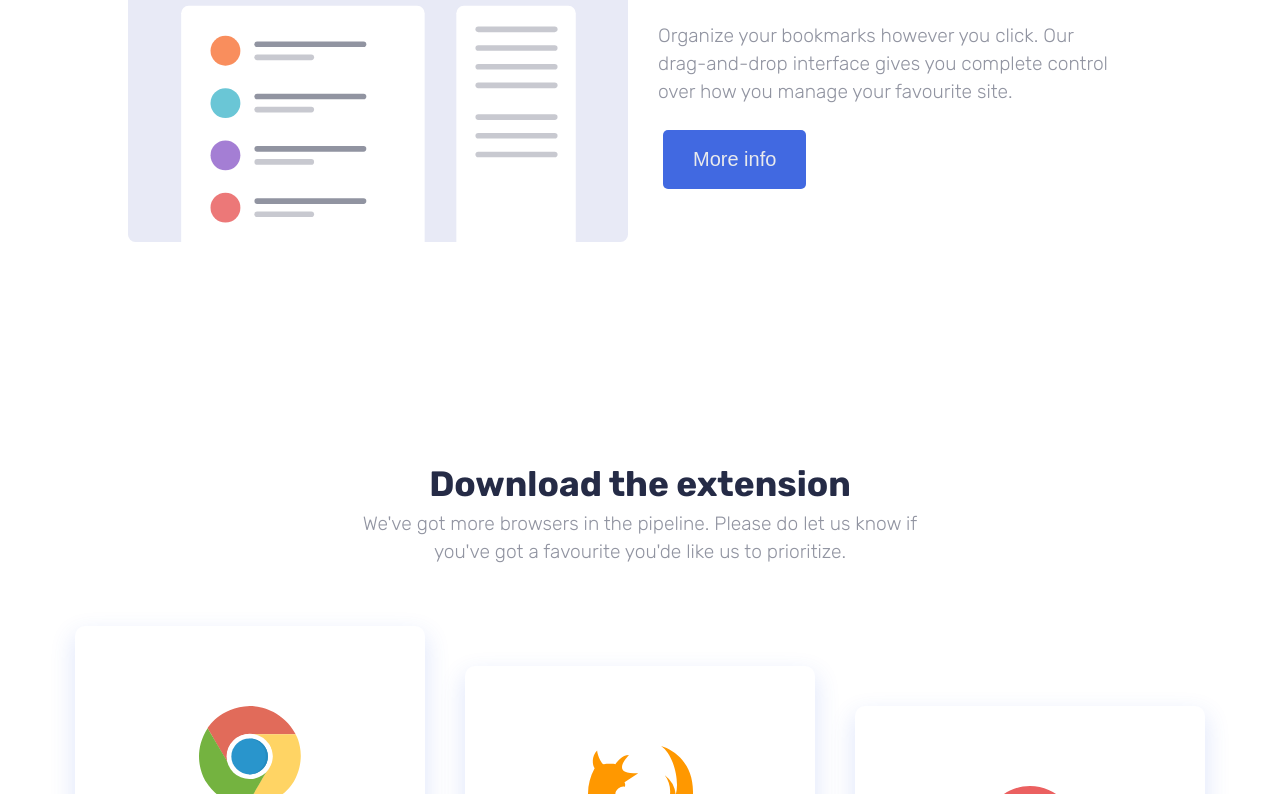
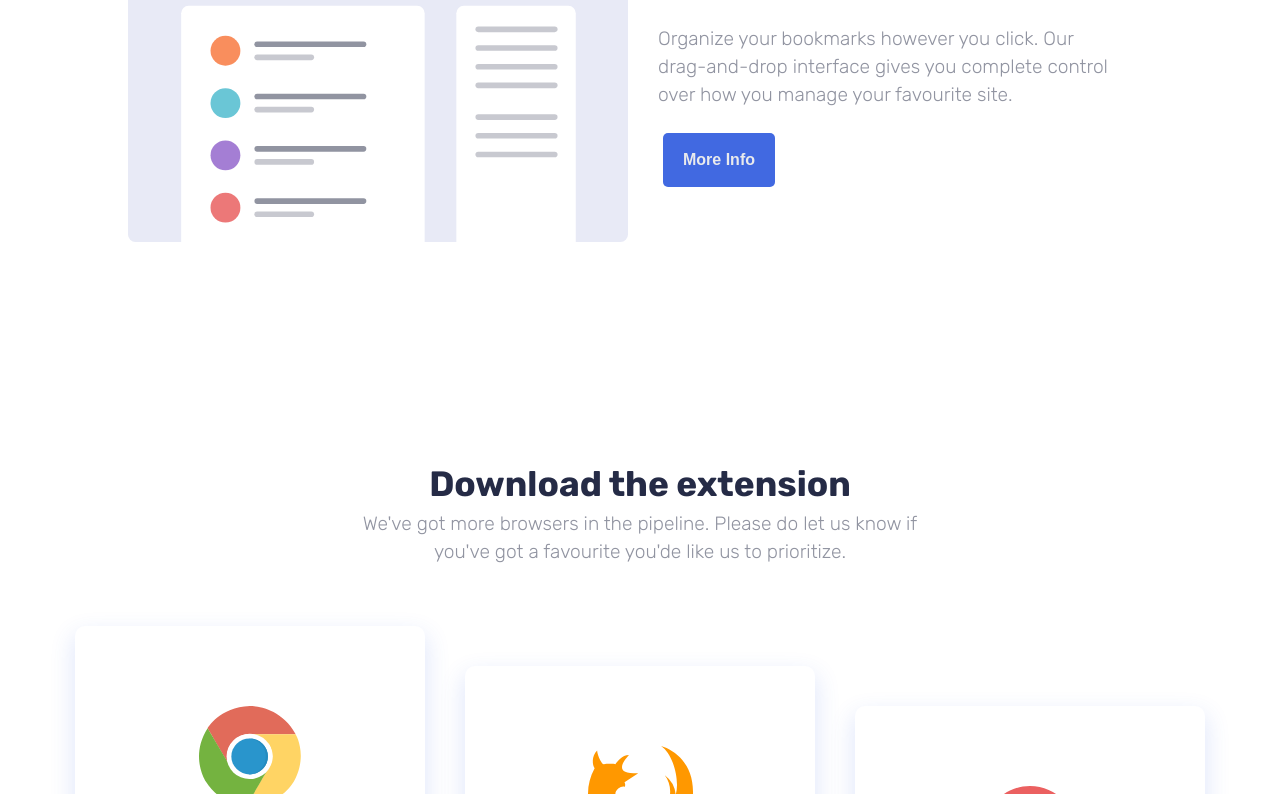
Before and after one commit to 0Kwanele0/bookmark-page, a React (Create React App) app: page / in a window 1280 px wide. Shown: the part 1166-1960 px from the top of the page. Built offline with nearby package versions, Linux system fonts and the light colour scheme.

Commit message:
Made a reusable component

```diff
--- /dev/null
+++ b/src/components/BlueCutton/BlueButton.js
@@ -0,0 +1,10 @@
+import React from 'react'
+import './btn.css'
+
+function BlueButton(props) {
+    return (
+        <button className="main-btn">{ props.text }</button>
+    )
+}
+
+export default BlueButton
--- /dev/null
+++ b/src/components/BlueCutton/btn.css
@@ -0,0 +1,19 @@
+.main-btn {
+  font-size: 16px;
+  padding: 18px 20px;
+  font-weight: 600;
+  margin: 5px;
+  border-radius: 5px;
+  border: none;
+  background-color: royalblue;
+  color: #e9eaec;
+  cursor: pointer;
+  -webkit-transition: all 0.2s ease;
+  transition: all 0.2s ease;
+}
+
+.main-btn:hover {
+  -webkit-transform: scale(105%);
+          transform: scale(105%);
+}
+/*# sourceMappingURL=btn.css.map */
--- /dev/null
+++ b/src/components/BlueCutton/btn.scss
@@ -0,0 +1,15 @@
+.main-btn{
+    font-size: 16px;
+    padding: 18px 20px;
+    font-weight: 600;
+    margin: 5px;
+    border-radius: 5px;
+    border: none;
+    background-color: royalblue;
+    color: rgb(233, 234, 236);
+    cursor: pointer;
+    transition: all 0.2s ease;
+    &:hover{
+        transform: scale(105%);
+    }
+}
--- a/src/components/features/Features.js
+++ b/src/components/features/Features.js
@@ -3,6 +3,7 @@ import './features.css'
 import illu from '../../images/illustration-features-tab-1.svg'
 import illu2 from '../../images/illustration-features-tab-2.svg'
 import illu3 from '../../images/illustration-features-tab-3.svg'
+import BlueButton from '../BlueCutton/BlueButton'
 
 function Features() {
     const [one, setone] = useState(true)
@@ -81,7 +82,7 @@ function One() {
                     complete control over how you manage your
                     favourite site.
                 </p>
-                <button>More info</button>
+                <BlueButton text="More Info" />
             </div>
         </div>
     )
@@ -96,7 +97,7 @@ function Two() {
                     help you find your sites in no time at all.
                     No need to trawl through all your bookmarks.
                 </p>
-                <button>More info</button>
+                <BlueButton text="More Info" />
             </div>
         </div>
     )
@@ -110,7 +111,7 @@ function Three() {
                 <p>Easily share your bookmarks and collections with others.
                     Create a sharable link that you can share at a click of a button.
                 </p>
-                <button>More info</button>
+                <BlueButton text="More Info" />
             </div>
         </div>
     )
--- a/src/components/features/features.css
+++ b/src/components/features/features.css
@@ -36,25 +36,6 @@
   font-size: 1.9rem;
   color: #252b46;
   margin: 0;
-}
-
-.features__feature button {
-  font-size: 20px;
-  padding: 18px 30px;
-  font-weight: 500;
-  margin: 5px;
-  border-radius: 5px;
-  border: none;
-  background-color: royalblue;
-  color: #e9eaec;
-  cursor: pointer;
-  -webkit-transition: all 0.2s ease;
-  transition: all 0.2s ease;
-}
-
-.features__feature button:hover {
-  -webkit-transform: scale(105%);
-          transform: scale(105%);
 }
 
 .features__des {
--- a/src/components/features/features.scss
+++ b/src/components/features/features.scss
@@ -24,22 +24,7 @@
             color: hsl(229, 31%, 21%);
             margin: 0;
         }
-        & button{
-            font-size: 20px;
-            padding: 18px 30px;
-            font-weight: 500;
-            margin: 5px;
-            border-radius: 5px;
-            border: none;
-            background-color: royalblue;
-            color: rgb(233, 234, 236);
-            cursor: pointer;
-            transition: all 0.2s ease;
-            &:hover{
-                transform: scale(105%);
-            }
 
-        }
     }
     &__des{
         max-width: 600px;
--- a/src/components/showcase/Showcase.js
+++ b/src/components/showcase/Showcase.js
@@ -1,5 +1,7 @@
 import './showcase.css'
 import illustration from '../../images/illustration-hero.svg'
+import BlueButton from '../BlueCutton/BlueButton'
+
 
 function Showcase() {
     return (
@@ -16,7 +18,7 @@ function Showcase() {
                     Try it for free
                 </p>
                 <div className="showcase__btns">
-                    <button>Get it on Chrome</button>
+                    <BlueButton text="Get it on Chrome" />
                     <button>Get it on Firefox</button>
                 </div>
             </div>
```
Also changed, not shown: 2 other files (tests, documents, lock files or other folders).
